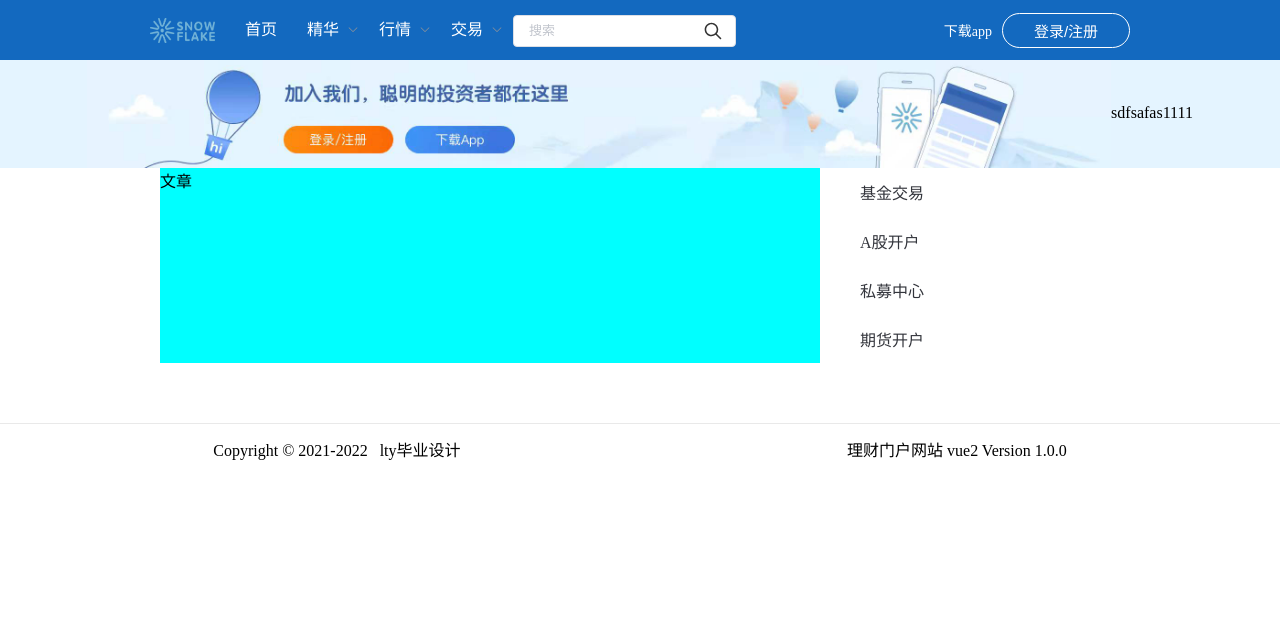
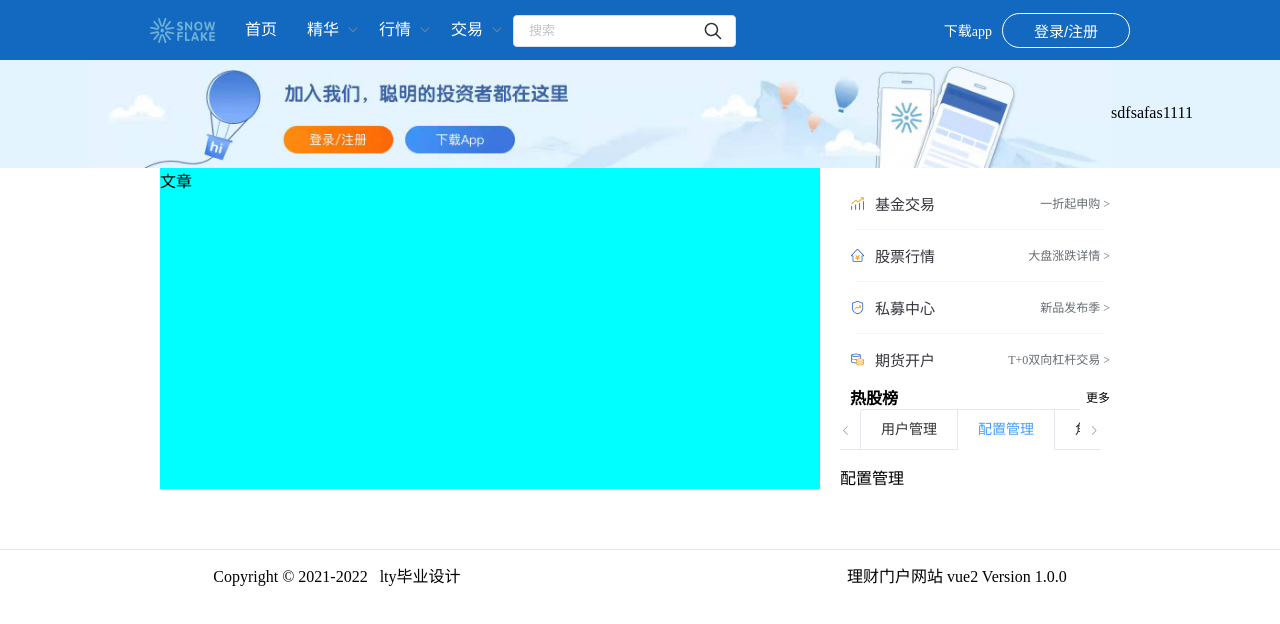
Before and after one commit to lty121918/graduation-project, a Vue app: page / in a window 1280 px wide. Shown: the top 624 px of the page. Built offline with nearby package versions, Linux system fonts and the light colour scheme; no server answers.

Commit message:
增加热股榜

```diff
--- /dev/null
+++ b/src/components/Ranking.vue
@@ -0,0 +1,55 @@
+<template>
+    <div class="ranking">
+        <header class="ranking__header">
+            <strong>热股榜</strong>
+            <span><a>更多</a></span>
+        </header>
+        <div class="ranking__content">
+            <template>
+                <el-tabs v-model="activeName" type="card" @tab-click="handleClick">
+                    <el-tab-pane label="用户管理" name="first">用户管理</el-tab-pane>
+                    <el-tab-pane label="配置管理" name="second">配置管理</el-tab-pane>
+                    <el-tab-pane label="角色管理" name="third">角色管理</el-tab-pane>
+                    <el-tab-pane label="定时任务补偿" name="fourth">定时任务补偿</el-tab-pane>
+                </el-tabs>
+            </template>
+        </div>
+    </div>
+</template>
+
+<script>
+export default {
+    data() {
+        return {
+            activeName: "second",
+        };
+    },
+    methods: {
+        handleClick(tab, event) {
+            console.log(tab, event);
+        },
+    },
+};
+</script>
+
+<style lang="less">
+.ranking {
+    width: 260px;
+    &__header {
+        width: 100%;
+        display: flex;
+        align-items: center;
+        padding: 0 10px;
+        strong {
+            text-align: left;
+        }
+        span {
+            margin-left: auto;
+            font-size: 12px;
+            cursor: pointer;
+        }
+    }
+    &__content {
+    }
+}
+</style>
--- a/src/request/api.js
+++ b/src/request/api.js
@@ -6,8 +6,6 @@ import request from './request'
 // 请求首页数据
 export const GetHomeAPI = (params) => request.get('/',  {params});
 
-// 登录
 export const PostHomeAPI = (params) => request.post('/', params);
 
-// 登录
 export const PostDaily = (params) => request.post('/', params);
--- a/src/views/Index/index.less
+++ b/src/views/Index/index.less
@@ -1,50 +1,83 @@
-.index{
+.index {
     display: flex;
     justify-content: center;
     flex-direction: column;
-    &-banner{
+
+    &-banner {
         background-color: #e4f4ff;
         width: 100%;
         display: flex;
         margin-top: 40px;
         align-items: center;
         justify-content: center;
-        img{
+
+        img {
             width: 80%;
-        };
+        }
+
+        ;
     }
-    &-content{
+
+    &-content {
         width: 960px;
         margin: 0 auto;
         display: flex;
         flex-direction: row;
+
         //左边文章部分
-        &__left{
+        &__left {
             background-color: aqua;
             flex: 1;
         }
+
         //侧边栏
-        &__sider{
+        &__sider {
             margin-left: 20px;
             width: 280px;
-            &__select{
+
+            &__select {
                 display: flex;
                 flex-direction: column;
-            }
-            &__item{
-                padding: 12px 0;
-                a{
-                    cursor: pointer;
-                    color: #33353c;
-                    margin-left: 20px;
-                }
+                margin-top: 10px;
 
             }
-            .line{
+
+            &__item {
+                padding: 15px 0;
+                padding-right: 10px;
+                transition: all 0.3s;
+                a {
+                    text-decoration: none;
+                    cursor: pointer;
+                    font-size: 15px;
+                    display: flex;
+                    flex-direction: row;
+                    align-items: center;
+                    padding-left: 10px;
+                    justify-content: flex-end;
+                    strong {
+                        display: block;
+
+                        color: #33353c;
+                        font-weight: 400;
+                        margin-left: 10px;
+                        margin-right: auto;
+                    }
+                    p {
+                        font-size: 12px;
+                        color: #666c72;
+                    }
+                }
+                &:hover{
+                    background-color: #f6f6f6;
+                }
+            }
+
+            .line {
                 margin: 0 auto;
                 height: 1px;
-                color: #fcfcfc;
-                width: 200px;
+                background-color: #f6f6f6;
+                width: 250px;
             }
         }
     }
--- a/src/views/Index/index.vue
+++ b/src/views/Index/index.vue
@@ -8,14 +8,50 @@
         <div class="index-content">
             <div class="index-content__left">文章</div>
             <div class="index-content__sider">
-                <div class="index__sider__select">
-                    <div class="index-content__sider__item"><a>基金交易</a></div>
+                <div class="index-content__sider__select">
+                    <div class="index-content__sider__item">
+                        <a href>
+                            <svg class="icon" aria-hidden="true">
+                                <use xlink:href="#icon-shuju" />
+                            </svg>
+                            <strong>基金交易</strong>
+                            <p>一折起申购 ></p>
+                        </a>
+                    </div>
                     <div class="line"></div>
-                    <div class="index-content__sider__item"><a>A股开户</a></div>
+                    <div class="index-content__sider__item">
+                        <a href>
+                            <svg class="icon" aria-hidden="true">
+                                <use xlink:href="#icon-gongjijin" />
+                            </svg>
+                            <strong>股票行情</strong>
+                            <p>大盘涨跌详情 ></p>
+                        </a>
+                    </div>
                     <div class="line"></div>
-                    <div class="index-content__sider__item"><a>私募中心</a></div>
+                    <div class="index-content__sider__item">
+                        <a href>
+                            <svg class="icon" aria-hidden="true">
+                                <use xlink:href="#icon-baosheng" />
+                            </svg>
+                            <strong>私募中心</strong>
+                            <p>新品发布季 ></p>
+                        </a>
+                    </div>
                     <div class="line"></div>
-                    <div class="index-content__sider__item"><a>期货开户</a></div>
+
+                    <div class="index-content__sider__item">
+                        <a href>
+                            <svg class="icon" aria-hidden="true">
+                                <use xlink:href="#icon-qianbi" />
+                            </svg>
+                            <strong>期货开户</strong>
+                            <p>T+0双向杠杆交易 ></p>
+                        </a>
+                    </div>
+                </div>
+                <div class="index-content__sider__ranking">
+                    <Ranking></Ranking>
                 </div>
             </div>
         </div>
@@ -23,8 +59,8 @@
 </template>
 <script>
 import axios from "axios";
+import Ranking from "../../components/Ranking.vue";
 import { PostHomeAPI, PostDaily } from "../../request/api";
-//todo：学习怎么引入方法来使用
 import Article from "./components/Article.vue";
 export default {
     data() {
@@ -33,8 +69,10 @@ export default {
         };
     },
     mounted() {
-        this.PostInfo();
-        this.getSharesIndex();
+        // this.PostInfo();
+        this.postRanking();
+        // this.getSharesIndex();
+        // this.postBasic();
     },
     methods: {
         PostInfo() {
@@ -47,21 +85,6 @@ export default {
             });
         },
         getSharesIndex() {
-            // axios.defaults.withCredentials=true;
-            // document.cookie='device_id=0e6a8832b086befb93826a55583f11f6; s=c7117cxko5; xq_a_token=fbc7bfef1e09beda4e5ad33d503c29e5aa980eb8; xqat=fbc7bfef1e09beda4e5ad33d503c29e5aa980eb8; xq_r_token=692e7688d33c8aedebdcd521135ae3706921c61c; xq_id_token=eyJ0eXAiOiJKV1QiLCJhbGciOiJSUzI1NiJ9.eyJ1aWQiOi0xLCJpc3MiOiJ1YyIsImV4cCI6MTY0NDk2NDAyNCwiY3RtIjoxNjQzNTEwMTg1NTg4LCJjaWQiOiJkOWQwbjRBWnVwIn0.TLmgES0Gw6noasarC0vCR3RNHYEPcRa25Z6MALbEVijtkppQGQQkwYEjXjkLhB6MmdYihYLODGpGEv-k65Uxa7a64UvqfBKfkcLevGAgvIH0zCzn_FN8GuOcnoL9qztF1-spAJWXh9xEIqj7Tbqn94bEnFXMkDsGaCB1qjMotNmdzUNYuMPgwRny92Je_OxXgevW3_5VO48iEyX6Il_Rfal62I8wyq3BBgCl7Z4IgiO9fjIz_8vB72qvBI2AL7v9Dhcpz1V5_DZEpGI3BpE6Ab3K0U3_nozZ2d6Q1MeE6wgUGq9h0Yd-bsKpCp69UsvgH_-0oZBf-x8ia-TNU723dA; u=831643510195989; Hm_lvt_1db88642e346389874251b5a1eded6e3=1643510199,1643549014,1643552438; Hm_lpvt_1db88642e346389874251b5a1eded6e3=1643552438'
-            // axios({
-            //     method: "get",
-            //     url: "/v5/stock/batch/quote.json",
-            // //    headers: {
-            // //         "Content-Type": "application/x-www-form-urlencoded",
-            // //        "Access-Control-Allow-Origin":"application/x-www-form-urlencoded",
-            // //    },
-            //     params: {
-            //         symbol: "SH000001,SZ399001,SZ399006,SH000688,HKHSI,HKHSCEI,HKHSCCI,.DJI,.IXIC,.INX",
-            //     },
-            // }).then(function (response) {
-            //     console.log(response);
-            // });
             PostDaily({
                 token: "2aa6079a53c04ee96881c2a69ad751d938b3e8828569cea247615cdc",
                 api_name: "index_daily",
@@ -72,9 +95,35 @@ export default {
                 console.log(res);
             });
         },
+        postRanking() {
+            PostDaily({
+                token: "2aa6079a53c04ee96881c2a69ad751d938b3e8828569cea247615cdc",
+                api_name: "index_basic",
+            })
+                .then((res) => {
+                    console.log(res);
+                })
+                .catch(function (err) {
+                    console.log(err);
+                });
+        },
+        postBasic() {
+            axios
+                .post("http://api.tushare.pro", {
+                    api_name: "index_basic",
+                    token: "2aa6079a53c04ee96881c2a69ad751d938b3e8828569cea247615cdc",
+                })
+                .then(function (response) {
+                    console.log(response);
+                })
+                .catch(function (error) {
+                    console.log(error);
+                });
+        },
     },
     components: {
         Article,
+        Ranking,
     },
 };
 </script>
```
